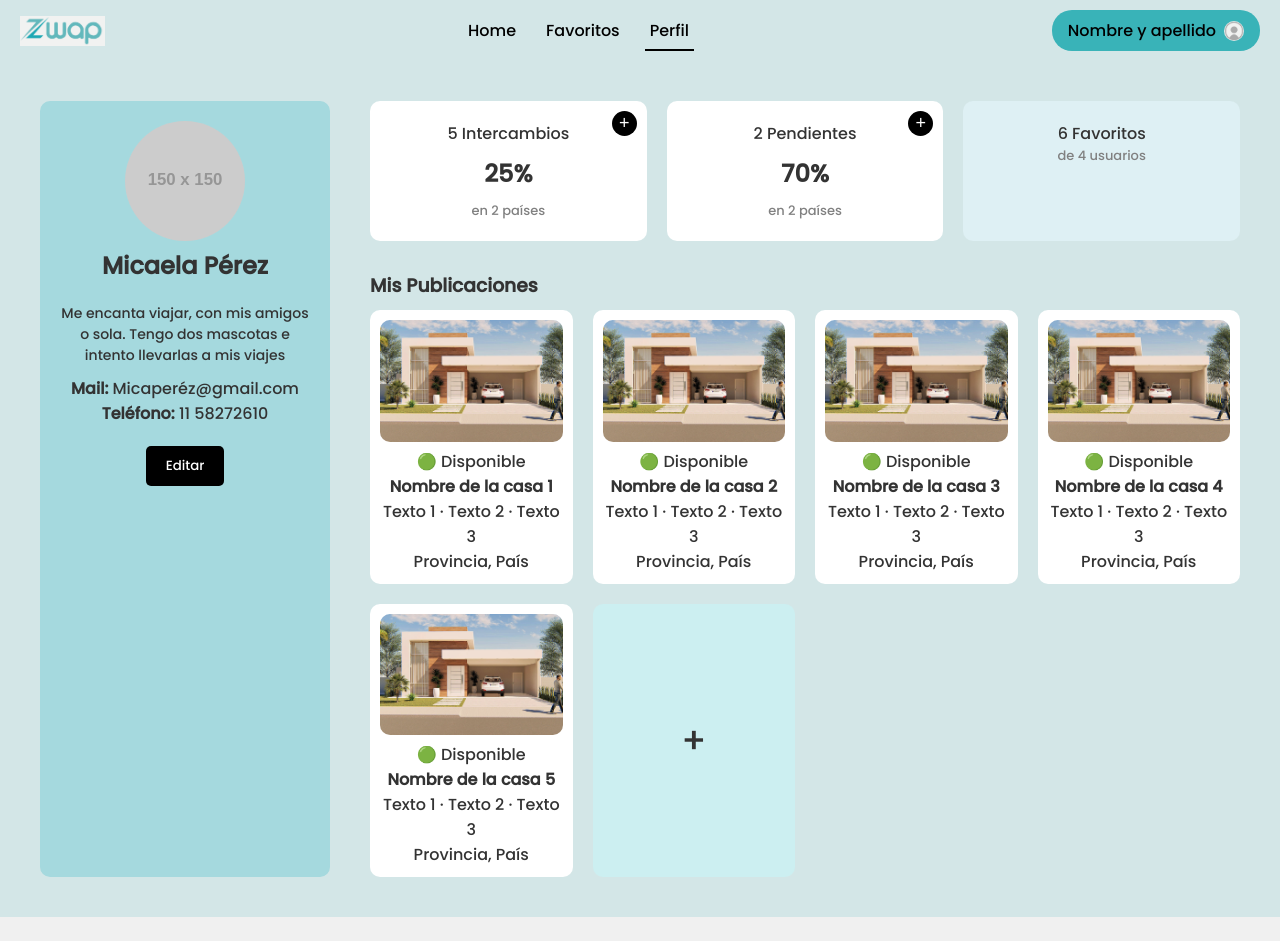
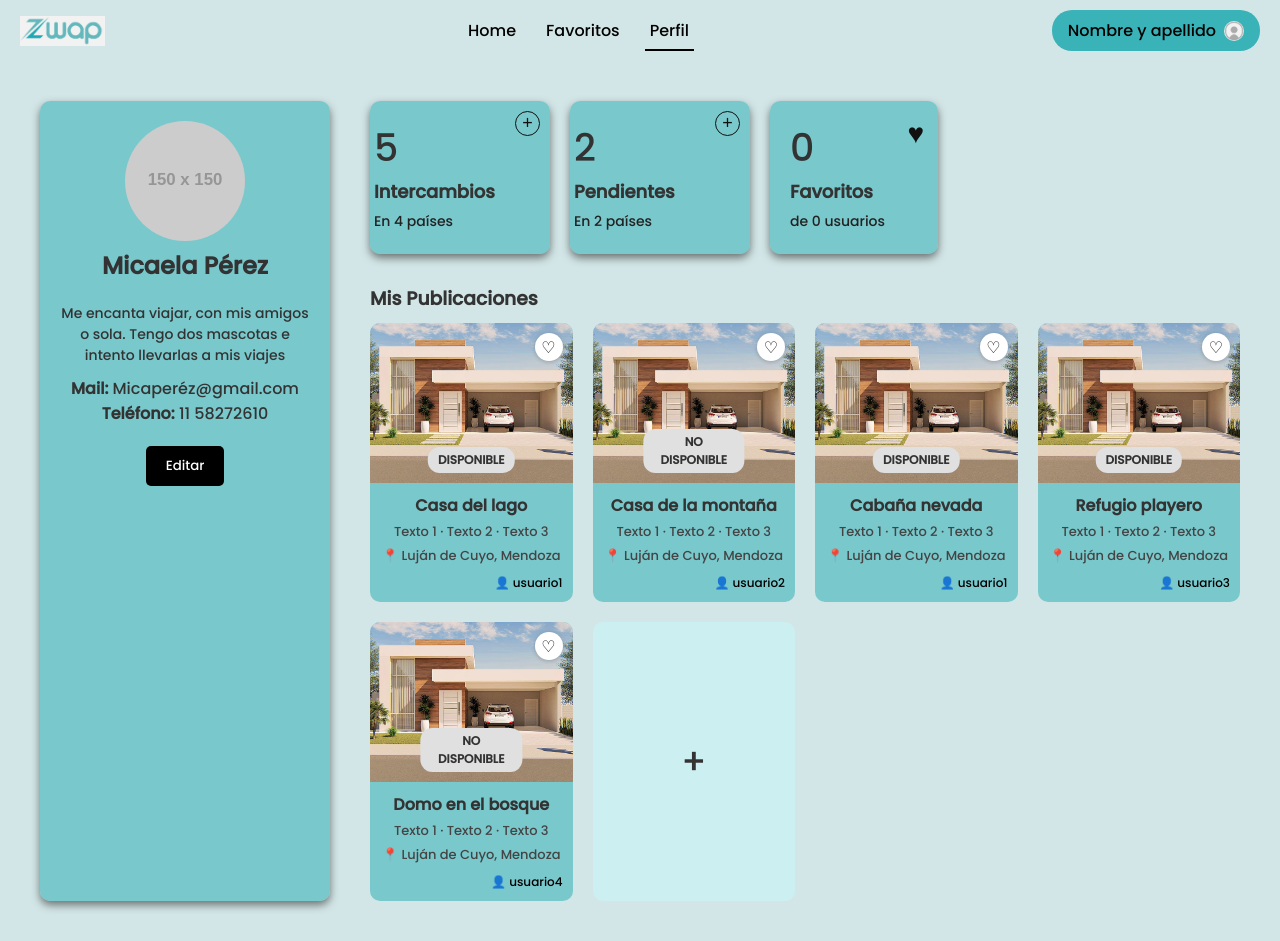
Before and after one commit to matrakei/zwap-proyecto, a React (Vite) app in the folder zwap/: page /perfil in a window 1280 px wide. Before the commit the page ends 917 px from the top, so only its background shows below. Built offline with nearby package versions, Linux system fonts and the light colour scheme.

Commit message:
va mejorando

```diff
--- a/zwap/src/components/PerfilPrincipal/PerfilPrincipal.css
+++ b/zwap/src/components/PerfilPrincipal/PerfilPrincipal.css
@@ -8,10 +8,11 @@
 
 .perfil-izquierda {
   width: 250px;
-    background-color: #a5d9de;
   padding: 20px;
   border-radius: 10px;
   text-align: center;
+  background-color: rgba(57, 179, 184, 0.58);
+  box-shadow: 0 4px 8px rgba(0.5, 0.5, 0.5, 0.5);
 }
 
 .perfil-foto {
@@ -50,13 +51,114 @@
   margin-bottom: 30px;
 }
 
-  .card-estadistica {
-    background: white;
+.card-estadistica.pendiente {
+  display: flex;
+  flex-direction: column;
+  align-items: flex-start;
+  justify-content: flex-start;
+  background-color: rgba(57, 179, 184, 0.58);
+  position: relative;
+  min-width: 180px;
+  padding-top: 18px;
+  text-align: left;
+  box-shadow: 0 4px 8px rgba(0.5, 0.5, 0.5, 0.5);
   border-radius: 10px;
-    padding: 20px;
-    flex: 1;
-    text-align: center;
+}
+
+.card-estadistica.pendiente .btn-mas {
+  position: absolute;
+  top: 10px;
+  right: 10px;
+  background: transparent;
+  color: #111;
+  border: 1px solid #111;
+  border-radius: 50%;
+  width: 25px;
+  height: 25px;
+  font-size: 18px;
+  cursor: pointer;
+  display: flex;
+  align-items: center;
+  justify-content: center;
+}
+
+.numero-estadistica {
+  font-size: 38px;
+  font-weight: 500;
+  margin-bottom: 2px;
+  margin-left: 4px;
+}
+
+.titulo-estadistica {
+  font-size: 18px;
+  font-weight: bold;
+  margin-bottom: 6px;
+  margin-left: 4px;
+}
+
+.subtexto-estadistica {
+  font-size: 14px;
+  color: #222;
+  margin-left: 4px;
+  margin-bottom: 4px;
+}
+
+.card-estadistica.intercambio {
+  display: flex;
+  flex-direction: column;
+  align-items: flex-start;
+  justify-content: flex-start;
+  background-color: rgba(57, 179, 184, 0.58);
   position: relative;
+  min-width: 180px;
+  padding-top: 18px;
+  text-align: left;
+  box-shadow: 0 4px 8px rgba(0.5, 0.5, 0.5, 0.5);
+  border-radius: 10px;
+}
+
+.card-estadistica.intercambio .btn-mas {
+  position: absolute;
+  top: 10px;
+  right: 10px;
+  background: transparent;
+  color: #111;
+  border: 1px solid #111;
+  border-radius: 50%;
+  width: 25px;
+  height: 25px;
+  font-size: 18px;
+  cursor: pointer;
+  display: flex;
+  align-items: center;
+  justify-content: center;
+}
+.card-estadistica.favorito {
+  display: flex;
+  flex-direction: column;
+  align-items: flex-start;
+  justify-content: flex-start;
+  background-color: rgba(57, 179, 184, 0.58);
+  position: relative;
+  min-width: 140px;
+  max-width: 150px;
+  padding-top: 18px;
+  text-align: left;
+  box-shadow: 0 4px 8px rgba(0.5, 0.5, 0.5, 0.5);
+  border-radius: 10px;
+  padding-left: 16px;
+  padding-right: 12px;
+  padding-bottom: 18px;
+  gap: 0;
+}
+
+.btn-fav-icono {
+  position: absolute;
+  top: 12px;
+  right: 14px;
+  font-size: 28px;
+  color: #111;
+  pointer-events: none;
 }
 
 .btn-mas {
@@ -84,10 +186,6 @@
   color: gray;
 }
 
-  .favorito {
-    background-color: #def0f4;
-  }
-
 .publicaciones h3 {
   margin-bottom: 10px;
 }
@@ -99,16 +197,79 @@
 }
 
 .card-publicacion {
-    background: white;
   border-radius: 10px;
-    padding: 10px;
+  border-color: #000;
   text-align: center;
+  background-color: rgba(57, 179, 184, 0.58);
+  border: none;
+  position: relative;
+  overflow: hidden;
+  display: flex;
+  flex-direction: column;
+}
+
+.imagen-container {
+  position: relative;
+  width: 100%;
 }
 
 .img-publicacion {
   width: 100%;
-    border-radius: 10px;
+  height: 160px;
   object-fit: cover;
+  display: block;
+}
+
+.btn-favorito {
+  position: absolute;
+  top: 10px;
+  right: 10px;
+  background: white;
+  color: black;
+  border: none;
+  border-radius: 50%;
+  width: 28px;
+  height: 28px;
+  font-size: 16px;
+  cursor: pointer;
+  box-shadow: 0 1px 4px rgba(0,0,0,0.2);
+}
+
+.estado-badge {
+  position: absolute;
+  bottom: 10px;
+  left: 50%;
+  transform: translateX(-50%);
+  background-color: #e0e0e0;
+  color: #333;
+  padding: 4px 10px;
+  border-radius: 12px;
+  font-size: 12px;
+  font-weight: bold;
+}
+
+.info-publicacion {
+  padding: 10px;
+  display: flex;
+  flex-direction: column;
+  gap: 4px;
+}
+
+.info-publicacion h4 {
+  font-size: 16px;
+  margin: 0;
+}
+
+.subtexto-card {
+  font-size: 13px;
+  color: #444;
+}
+
+.autor-publicacion {
+  margin-top: 4px;
+  font-size: 12px;
+  text-align: right;
+  color: #000;
 }
 
 .card-publicacion.nueva {
--- a/zwap/src/components/PerfilPrincipal/PerfilPrincipal.jsx
+++ b/zwap/src/components/PerfilPrincipal/PerfilPrincipal.jsx
@@ -1,17 +1,44 @@
 import './PerfilPrincipal.css';
+import { useState } from 'react';
 import { useNavigate } from 'react-router-dom';
 import casaImage from '../../assets/Fotos de prueba/casaa.jpg';
 
 export function PerfilPrincipal() {
   const navigate = useNavigate();
 
+
+  const publicaciones = [
+    { id: 1, titulo: "Casa del lago", autor: "usuario1", disponible: true },
+    { id: 2, titulo: "Casa de la montaña", autor: "usuario2", disponible: false },
+    { id: 3, titulo: "Cabaña nevada", autor: "usuario1", disponible: true },
+    { id: 4, titulo: "Refugio playero", autor: "usuario3", disponible: true },
+    { id: 5, titulo: "Domo en el bosque", autor: "usuario4", disponible: false }
+  ];
+
+  const [favoritos, setFavoritos] = useState([]);
+
   const irACrearPublicacion = () => {
     navigate('/perfil/step1');
   };
 
+  const toggleFavorito = (id) => {
+    setFavoritos((prev) =>
+      prev.includes(id) ? prev.filter((f) => f !== id) : [...prev, id]
+    );
+  };
+
+  const favoritosCount = favoritos.length;
+  const usuariosFavoritos = [
+    ...new Set(
+      favoritos
+        .map((id) => publicaciones.find((pub) => pub.id === id)?.autor)
+        .filter(Boolean)
+    )
+  ].length;
+
   return (
     <div className="perfil-container">
-      {/* Columna izquierda: perfil */}
+      {/* Columna izquierda */}
       <div className="perfil-izquierda">
         <img
           className="perfil-foto"
@@ -28,51 +55,65 @@ export function PerfilPrincipal() {
         <button className="btn-editar">Editar</button>
       </div>
 
-      {/* Columna derecha: publicaciones y objetivos */}
+      {/* Columna derecha */}
       <div className="perfil-derecha">
         <div className="estadisticas">
-          <div className="card-estadistica">
-            <div className="top-estadistica">
-              <p>5 Intercambios</p>
+
+          <div className="card-estadistica intercambio">
            <button className="btn-mas">+</button>
-            </div>
-            <div className="progreso-circular">25%</div>
-            <p className="subtexto">en 2 países</p>
+           <span className="numero-estadistica">5</span>
+           <span className="titulo-estadistica">Intercambios</span>
+           <span className="subtexto-estadistica">En 4 países</span>
          </div>
 
-          <div className="card-estadistica">
-            <div className="top-estadistica">
-              <p>2 Pendientes</p>
+
+          <div className="card-estadistica pendiente">
            <button className="btn-mas">+</button>
-            </div>
-            <div className="progreso-circular">70%</div>
-            <p className="subtexto">en 2 países</p>
+           <span className="numero-estadistica">2</span>
+           <span className="titulo-estadistica">Pendientes</span>
+           <span className="subtexto-estadistica">En 2 países</span>
           </div>
 
           <div className="card-estadistica favorito">
-            <p>6 Favoritos</p>
-            <p className="subtexto">de 4 usuarios</p>
+           <span style={{position: "absolute", top: 12, right: 14, fontSize: 28, color: "#111"}}>♥</span>
+           <span className="numero-estadistica">{favoritosCount}</span>
+           <span className="titulo-estadistica">Favoritos</span>
+           <span className="subtexto-estadistica">de {usuariosFavoritos} usuarios</span>
           </div>
+
+
         </div>
 
         <div className="publicaciones">
           <h3>Mis Publicaciones</h3>
           <div className="grid-publicaciones">
-            {/* Card de ejemplo */}
-            {[...Array(5)].map((_, i) => (
-              <div key={i} className="card-publicacion">
+            {publicaciones.map((pub) => (
+              <div key={pub.id} className="card-publicacion">
+                <div className="imagen-container">
                   <img
-                  src={casaImage} // Usa la imagen importada
-                  alt="Casa"
+                    src={casaImage}
+                    alt={pub.titulo}
                     className="img-publicacion"
                   />
-                <p className="estado">🟢 Disponible</p>
-                <h4>Nombre de la casa {i + 1}</h4>
-                <p>Texto 1 · Texto 2 · Texto 3</p>
-                <p>Provincia, País</p>
+                  <button
+                    className="btn-favorito"
+                    onClick={() => toggleFavorito(pub.id)}
+                  >
+                    {favoritos.includes(pub.id) ? '♥' : '♡'}
+                  </button>
+                  <div className="estado-badge">
+                    {pub.disponible ? ' DISPONIBLE' : ' NO DISPONIBLE'}
+                  </div>
+                </div>
+                <div className="info-publicacion">
+                  <h4>{pub.titulo} </h4>
+                  <p className="subtexto-card">Texto 1 · Texto 2 · Texto 3</p>
+                  <p className="subtexto-card">📍 Luján de Cuyo, Mendoza</p>
+                  <div className="autor-publicacion">👤 {pub.autor}</div>
+                </div>
               </div>
             ))}
-            {/* Botón para crear nueva publicación */}
+
             <div className="card-publicacion nueva" onClick={irACrearPublicacion}>
               <span className="mas-grande">+</span>
             </div>
```
Lines whose indentation alone changed are shown as unchanged.
